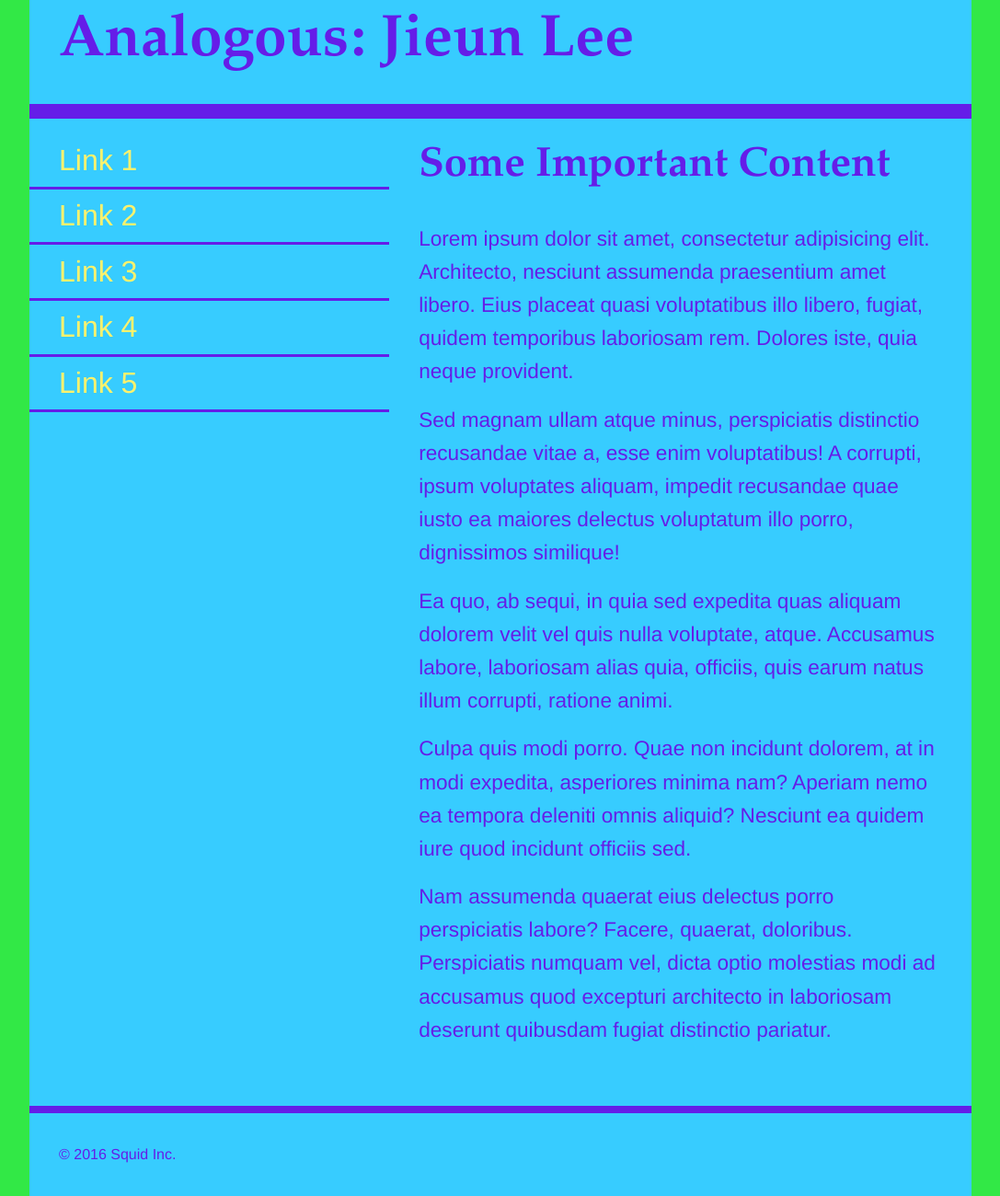
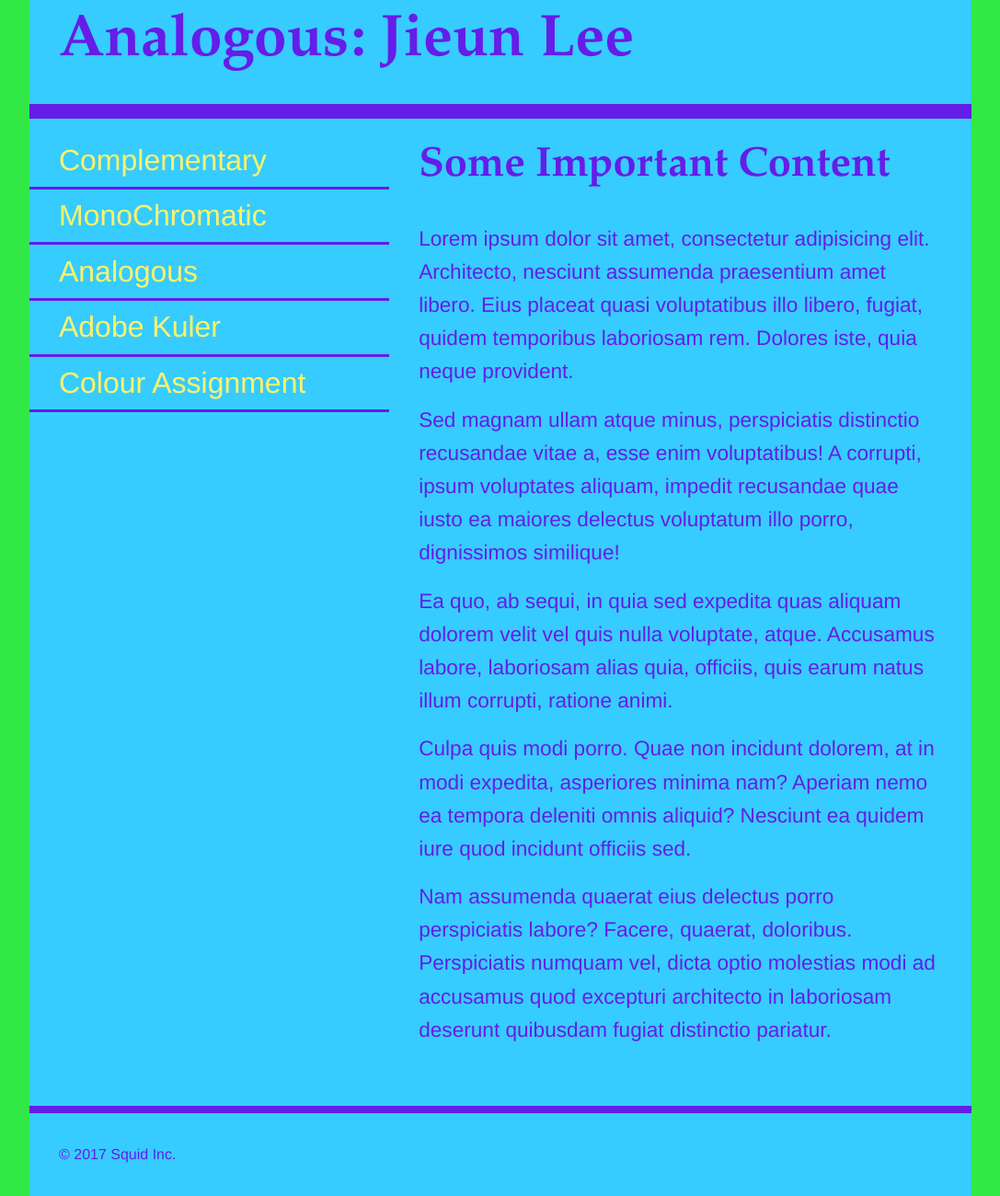
Before and after one commit to lee00670/Colours, a plain HTML site: page analogous.html in a window 1280 px wide. Shown: the part 21-1321 px from the top of the page at 92% size, without its empty margins (96-1183 px from the left). Drawn offline with Linux system fonts and the light colour scheme.

```diff
--- a/analogous.html
+++ b/analogous.html
@@ -101,11 +101,11 @@
         </header>
         <nav>
             <ul>
-                <li><a href="#">Link 1</a></li>
-                <li><a href="#">Link 2</a></li>
-                <li><a href="#">Link 3</a></li>
-                <li><a href="#">Link 4</a></li>
-                <li><a href="#">Link 5</a></li>
+                <li><a href="https://lee00670.github.io/Colours/complementary.html">Complementary</a></li>
+                <li><a href="https://lee00670.github.io/Colours/index.html">MonoChromatic</a></li>
+                <li><a href="https://lee00670.github.io/Colours/analogous.html">Analogous</a></li>
+                <li><a href="https://color.adobe.com/" target="_blank">Adobe Kuler</a></li>
+                <li><a href="https://algonquin.instructure.com/courses/822910/assignments/7131290">Colour Assignment</a></li>
             </ul>
         </nav>
         <main>
@@ -117,7 +117,7 @@
             <p>Nam assumenda quaerat eius delectus porro perspiciatis labore? Facere, quaerat, doloribus. Perspiciatis numquam vel, dicta optio molestias modi ad accusamus quod excepturi architecto in laboriosam deserunt quibusdam fugiat distinctio pariatur.</p>
         </main>
         <footer>
-            <p>&copy; 2016 Squid Inc.</p>
+            <p>&copy; 2017 Squid Inc.</p>
         </footer>
     </div>
 </body>
```
Also changed, not shown: complementary.html (+6 -6 lines), index.html (+6 -6 lines), 1 other file.
